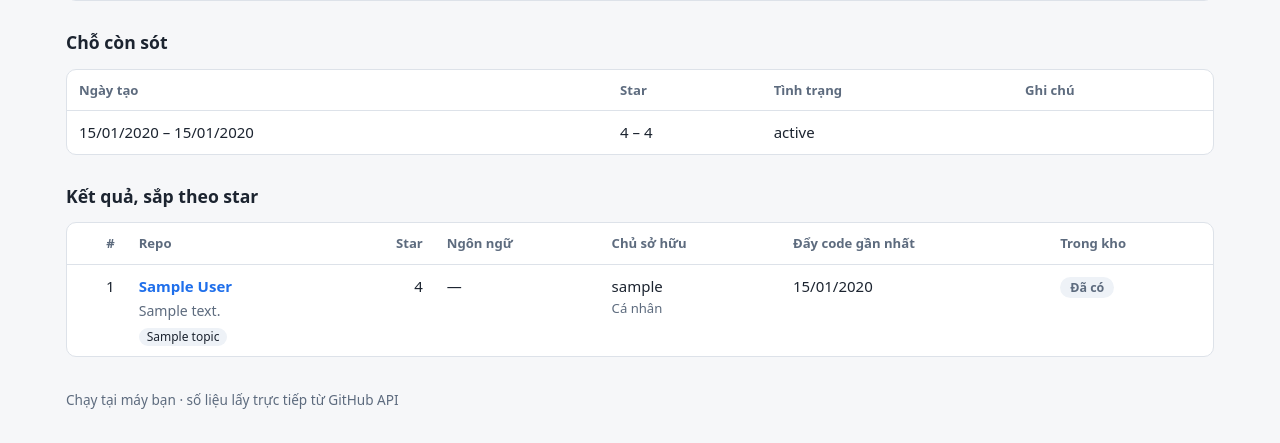
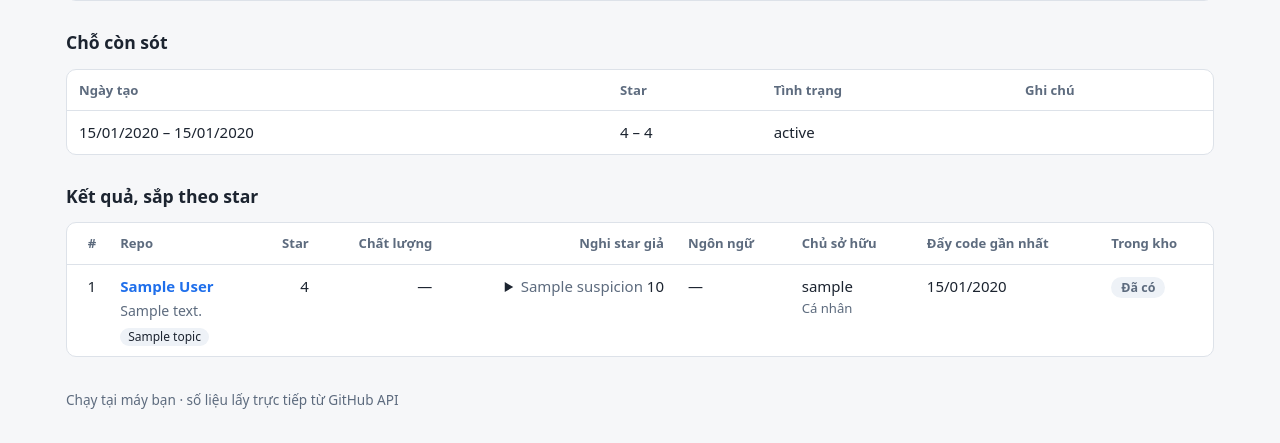
Before and after one commit to Nagias/oss-radar, a Django app: template features/discovery/templates/discovery/scan_detail.html in a window 1280 px wide. Shown: the part 443-886 px from the top of the page. Run offline with Django 5.2, Linux system fonts and the light colour scheme; the template is opened without the code that fills it: most values are stand-ins (such as "Sample title", 1, 10 or a date in 2020); form fields are guessed from the names that the template uses.

Commit message:
feat: trang lần quét có điểm Chất lượng, ẩn repo nghi star giả (F-006 task 9)
Co-Authored-By: Claude Opus 5.5 <noreply@anthropic.com>

```diff
--- a/features/discovery/templates/discovery/scan_detail.html
+++ b/features/discovery/templates/discovery/scan_detail.html
@@ -86,7 +86,7 @@
 </section>
 {% endif %}
 
-{% if results %}
+{% if scored.shown or scored.hidden %}
 <section>
   <h2>Kết quả, sắp theo star</h2>
   {% if scan.fetched_count > results_limit %}
@@ -97,13 +97,14 @@
     <table>
       <thead>
         <tr>
-          <th class="num">#</th><th>Repo</th><th class="num">Star</th><th>Ngôn ngữ</th>
+          <th class="num">#</th><th>Repo</th><th class="num">Star</th>
+          <th class="num">Chất lượng</th><th class="num">Nghi star giả</th><th>Ngôn ngữ</th>
           <th>Chủ sở hữu</th><th>Đẩy code gần nhất</th><th>Trong kho</th>
         </tr>
       </thead>
       <tbody>
-        {% for result in results %}
-          {% with repo=result.repository %}
+        {% for row in scored.shown %}
+          {% with result=row.result repo=row.result.repository %}
           <tr>
             <td class="num">{{ forloop.counter }}</td>
             <td>
@@ -114,6 +115,8 @@
               {% endif %}
             </td>
             <td class="num">{{ repo.stars|intcomma }}</td>
+            <td class="num">{% include "scoring/_score.html" with score=row.scores.quality %}</td>
+            <td class="num">{% include "scoring/_suspicion.html" with suspicion=row.scores.suspicion %}</td>
             <td>{{ repo.language|default:"—" }}</td>
             <td>{{ repo.owner_login }}<div class="muted small">{% if repo.is_organization %}Tổ chức{% else %}Cá nhân{% endif %}</div></td>
             <td>{{ repo.gh_pushed_at|date:"d/m/Y"|default:"—" }}</td>
@@ -126,6 +129,43 @@
       </tbody>
     </table>
   </div>
+
+  {% if scored.hidden %}
+    <details class="hidden-repos">
+      <summary>Đã ẩn {{ scored.hidden|length }} repo nghi star giả — Hiện</summary>
+      <p class="muted small">
+        Các repo này có nhiều dấu hiệu star mua (cộng dồn từ 60 điểm trở lên). Chỉ bị ẩn khỏi bảng chính, vẫn nằm trong
+        kho; lý do ghi ngay bên dưới từng repo.
+      </p>
+      <div class="table-wrap">
+        <table>
+          <thead>
+            <tr><th>Repo</th><th class="num">Star</th><th class="num">Nghi star giả</th><th>Vì sao bị ẩn</th></tr>
+          </thead>
+          <tbody>
+            {% for row in scored.hidden %}
+              {% with repo=row.result.repository %}
+              <tr>
+                <td>
+                  <a href="{{ repo.html_url }}" target="_blank" rel="noopener noreferrer"><strong>{{ repo.full_name }}</strong></a>
+                  {% if repo.description %}<div class="desc">{{ repo.description|truncatechars:180 }}</div>{% endif %}
+                </td>
+                <td class="num">{{ repo.stars|intcomma }}</td>
+                <td class="num"><span class="badge badge-danger">{{ row.scores.suspicion.label }}</span> {{ row.scores.suspicion.points }}</td>
+                <td class="small">
+                  <ul class="score-parts">
+                    {% for signal in row.scores.suspicion.signals %}<li>{% if signal.points > 0 %}+{% endif %}{{ signal.points }} — {{ signal.reason }}</li>{% endfor %}
+                    {% for note in row.scores.suspicion.notes %}<li class="muted">{{ note }}</li>{% endfor %}
+                  </ul>
+                </td>
+              </tr>
+              {% endwith %}
+            {% endfor %}
+          </tbody>
+        </table>
+      </div>
+    </details>
+  {% endif %}
 </section>
 {% endif %}
 {% endblock %}
--- a/features/discovery/views.py
+++ b/features/discovery/views.py
@@ -80,7 +80,7 @@ def _detail_context(scan: ScanRun, *, resume_form: ResumeForm | None = None) ->
         resume_form = ResumeForm()
     return {
         "scan": scan,
-        "results": services.scan_results(scan)[:RESULTS_SHOWN_LIMIT],
+        "scored": services.scored_results(scan, limit=RESULTS_SHOWN_LIMIT),
         "results_limit": RESULTS_SHOWN_LIMIT,
         "problems": services.problem_slices(scan),
         "progress": services.slice_progress(scan),
```
Also changed, not shown: features/discovery/services.py (+29 -0 lines), features/discovery/tests/test_views.py (+59 -0 lines).
